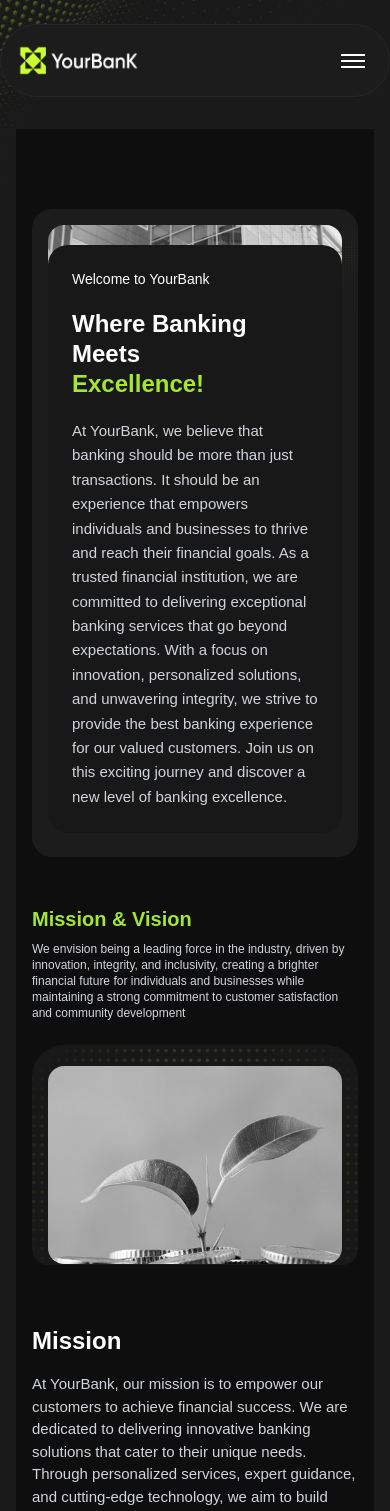
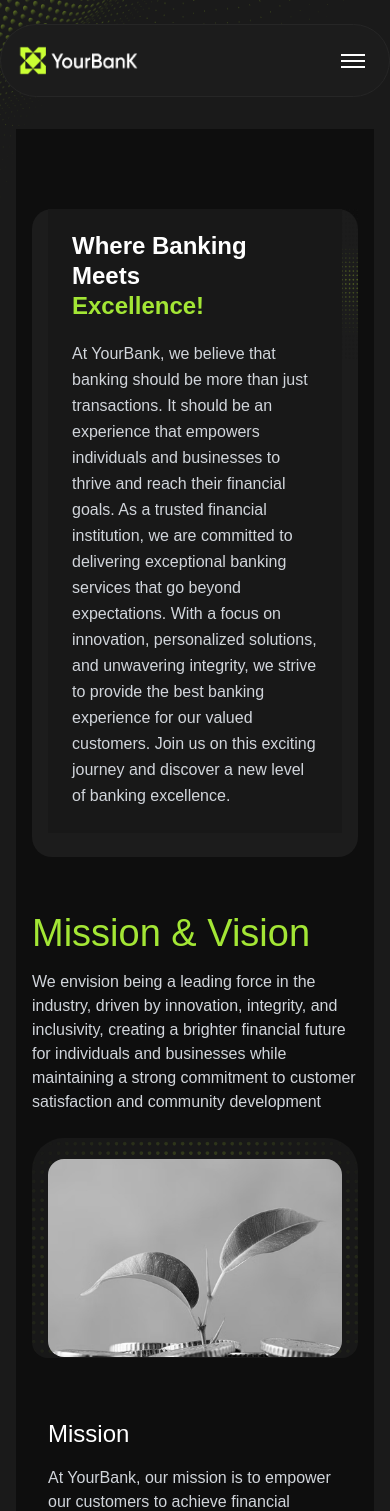
Before and after one commit to lamngoctuu18/BankingWebsite, a React (Vite) app: page /about in a window 390 px wide. Shown: the top 1511 px of the page. Built offline with nearby package versions, Linux system fonts and the light colour scheme.

Commit message:
Update About.jsx

```diff
--- a/src/pages/About.jsx
+++ b/src/pages/About.jsx
@@ -2,32 +2,31 @@ import React from 'react';
 
 const About = () => {
   return (
-    <div className="relative bg-[#0e0e0e] text-white py-20 md:py-[153px] px-4 md:px-20 overflow-hidden space-y-10 md:space-y-[60px]">
+    <div className="relative bg-[#0e0e0e] text-white py-20 md:py-[150px] px-4 md:px-20 overflow-hidden space-y-10 md:space-y-60px]">
       {/* About Container */}
       <div className="w-full max-w-[1279px] min-h-[648px] p-4 md:p-12 relative mb-12 overflow-hidden mx-auto">
         {/* Background */}
         <div className="absolute inset-0 bg-[#1C1C1C] rounded-[20px] z-0"></div>
 
-        {/* Dots overlay */}
-        <div className="absolute top-0 right-0 w-[100px] h-[100px] md:w-[334px] md:h-[317px] z-20">
-          <img
-            src="public/images/dots.png"
-            alt="dots"
-            className="w-full h-full object-cover opacity-30 pointer-events-none rotate-90"
-            draggable={false}
-          />
-        </div>
+        {/* Ảnh hiệu ứng góc phải */}
+  <div className="absolute top-0 right-0 w-[150px] md:w-[334px] h-[150px] md:h-[317px] z-5">
+    <img
+      src="/src/assets/images/Abstract DesignHieuUngCham.png"
+      alt="Abstract Design"
+      className="w-full h-full object-cover"
+    />
+  </div>
 
         {/* Text Section */}
         <div
-          className="absolute left-4 right-4 md:left-12 md:right-auto md:w-[658px] p-6 md:p-[60px] bg-[#181818] flex flex-col gap-5 rounded-[20px] md:rounded-tl-[20px] md:rounded-bl-[20px] md:rounded-br-[60px] z-30
+          className="absolute left-4 right-4 md:left-12 md:right-auto md:w-[658px] md:h-[507px] p-6 md:p-[60px] bg-[#181818] flex flex-col gap-5 rounded-[0px] md:rounded-tl-[20px] md:rounded-bl-[20px] md:rounded-br-[60px] z-30
             bottom-6 md:top-12 md:bottom-auto"
         >
-          <p className="text-sm text-white font-medium">Welcome to YourBank</p>
-          <h1 className="text-2xl md:text-[48px] font-bold leading-tight">
-            Where Banking Meets <br /> <span className="text-lime-400">Excellence!</span>
+          <p className="text-sm text-white text-[18px] font-lexend">Welcome to YourBank</p>
+          <h1 className="text-2xl md:text-[48px] font-bold leading-tight font-lexend">
+            Where Banking Meets <br /> <span className="text-lime-400 font-lexend">Excellence!</span>
           </h1>
-          <p className="text-gray-300 leading-relaxed text-[15px] md:text-base">
+          <p className="text-gray-300 leading-relaxed text-[16px] md:w-[538px] md:h-[216px] md:text-base font-lexend ">
             At YourBank, we believe that banking should be more than just transactions.
             It should be an experience that empowers individuals and businesses to thrive and reach their financial goals.
             As a trusted financial institution, we are committed to delivering exceptional banking services that go beyond expectations.
@@ -49,8 +48,8 @@ const About = () => {
       {/* Mission & Vision */}
       <div className="w-full max-w-[1280px] mx-auto flex flex-col gap-6 md:gap-10">
         <div>
-          <h2 className="text-lime-400 text-xl md:text-2xl font-bold mb-2">Mission & Vision</h2>
-          <p className="text-gray-300 text-xs md:text-sm">
+          <h2 className="text-lime-400 text-[38px] font-lexend mb-2">Mission & Vision</h2>
+          <p className="text-gray-300 md:w-[1030px] md:h-[48px] text-[16px]">
             We envision being a leading force in the industry, driven by innovation, integrity, and inclusivity,
             creating a brighter financial future for individuals and businesses while maintaining a strong commitment to customer satisfaction and community development
           </p>
@@ -77,7 +76,7 @@ const About = () => {
               />
             </div>
             {/* Text Container */}
-            <div className="flex flex-col justify-center relative mt-6 md:mt-0 flex-1 px-0 min-w-0">
+            <div className="flex flex-col justify-center relative mt-6 md:mt-0 flex-1 px-[16px] min-w-0">
               {/* Vertical bar */}
               <span
                 className="hidden md:block absolute left-0"
@@ -90,10 +89,10 @@ const About = () => {
                   marginLeft: '-20px'
                 }}
               />
-              <h3 className="text-white font-bold mb-2 font-lexend text-2xl md:text-[32px] leading-[40px] mb-3">
+              <h3 className="text-white mb-2 font-lexend text-2xl md:text-[32px] leading-[40px] mb-3">
                 Mission
               </h3>
-              <p className="text-gray-300 font-lexend font-light text-[15px] md:text-[18px] leading-[150%] w-full min-h-[120px]">
+              <p className="text-gray-300 md:w-[695px] md:h-[120px] font-lexend font-light text-[16px] md:text-[18px] leading-[150%] w-full min-h-[120px]">
                 At YourBank, our mission is to empower our customers to achieve financial success. We are dedicated to delivering innovative banking solutions that cater to their unique needs. Through personalized services, expert guidance, and cutting-edge technology, we aim to build strong, lasting relationships with our customers. Our mission is to be their trusted partner, helping them navigate their financial journey and realize their dreams.
               </p>
             </div>
@@ -117,7 +116,7 @@ const About = () => {
               />
             </div>
             {/* Text Container */}
-            <div className="flex flex-col justify-center relative mt-6 md:mt-0 flex-1 px-0 min-w-0">
+            <div className="flex flex-col justify-center relative mt-6 md:mt-0 flex-1 px-[16px] min-w-0">
               {/* Vertical bar */}
               <span
                 className="hidden md:block absolute right-0"
@@ -130,10 +129,10 @@ const About = () => {
                   marginRight: '-20px'
                 }}
               />
-              <h3 className="text-white font-bold mb-2 font-lexend text-2xl md:text-[32px] leading-[40px] mb-3">
+              <h3 className="text-white mb-2 font-lexend text-2xl md:text-[32px] leading-[40px] mb-3">
                 Vision
               </h3>
-              <p className="text-gray-300 font-lexend font-light text-[15px] md:text-[18px] leading-[150%] w-full min-h-[120px]">
+              <p className="text-gray-300 md:w-[695px] md:h-[144px] font-lexend font-light text-[16px] md:text-[18px] leading-[150%] w-full min-h-[120px]">
                 Our vision at YourBank is to redefine banking by creating a seamless and personalized experience for our customers.
                 We envision a future where banking is accessible, transparent, and tailored to individual preferences.
                 Through continuous innovation and collaboration, we strive to be at the forefront of the industry,
@@ -148,8 +147,8 @@ const About = () => {
       {/* Press Releases */}
       <div className="w-full max-w-[1280px] mx-auto flex flex-col gap-8 md:gap-[60px]">
         <div>
-          <h2 className="text-lime-400 text-xl md:text-2xl font-bold mb-2">Press Releases</h2>
-          <p className="text-gray-300 text-xs md:text-sm">
+          <h2 className="text-lime-400 text-[38px] font-bold mb-2">Press Releases</h2>
+          <p className="text-gray-300 text-[16px]">
             Stay updated with the latest happenings and exciting developments at YourBank through our press releases.
           </p>
         </div>
@@ -160,12 +159,12 @@ const About = () => {
             {/* Card 1 */}
             <div className="flex flex-col bg-[#181818] rounded-[20px] p-0 w-full max-w-[630px] min-h-[400px] overflow-hidden shadow-md mx-auto md:mx-0">
               <img
-                src="public/images/Press 1.png"
+                src="public/images/press1.png"
                 alt="press1"
                 className="w-full max-w-[582px] h-[180px] md:h-[277px] object-cover rounded-[16px] mx-auto mt-6 mb-4"
               />
               <div className="px-6 pb-6">
-                <h3 className="text-white font-semibold mb-4 max-w-[534px] min-h-[56px] text-lg md:text-[18px] font-lexend leading-[28px]">
+                <h3 className="text-white font-semibold mb-4 max-w-[534px] min-h-[56px] text-lg md:text-[20px] font-lexend leading-[28px]">
                   YourBank Launches New Rewards Program to Enhance Customer Loyalty and Satisfaction
                 </h3>
                 <div className="flex gap-4 mb-4 flex-wrap">
@@ -176,7 +175,7 @@ const About = () => {
                     Date: 06/11/2024
                   </span>
                 </div>
-                <p className="text-gray-300 max-w-[534px] min-h-[80px] font-lexend font-light text-sm md:text-base leading-[22px] text-[#B3B3B3]">
+                <p className="text-gray-300 max-w-[534px] min-h-[80px] font-lexend font-light text-[16px] md:text-base leading-[22px] text-[#B3B3B3]">
                   YourBank is pleased to announce the introduction of our new Rewards Program, aimed at rewarding our loyal customers and enhancing their banking experience.
                   The program offers exclusive benefits, discounts, and personalized offers tailored to individual customer preferences. With this initiative,
                   YourBank reaffirms its commitment to delivering exceptional value and building lasting relationships with our valued customers.
@@ -186,12 +185,12 @@ const About = () => {
             {/* Card 2 */}
             <div className="flex flex-col bg-[#181818] rounded-[20px] p-0 w-full max-w-[630px] min-h-[400px] overflow-hidden shadow-md mx-auto md:mx-0">
               <img
-                src="public/images/Press 2.png"
+                src="public/images/press2.png"
                 alt="press2"
                 className="w-full max-w-[582px] h-[180px] md:h-[277px] object-cover rounded-[16px] mx-auto mt-6 mb-4"
               />
               <div className="px-6 pb-6">
-                <h3 className="text-white font-semibold mb-4 max-w-[534px] min-h-[56px] text-lg md:text-[18px] font-lexend leading-[28px]">
+                <h3 className="text-white font-semibold mb-4 max-w-[534px] min-h-[56px] text-lg md:text-[20px] font-lexend leading-[28px]">
                   YourBank Expands Branch Network with Opening of New Location in Chennai
                 </h3>
                 <div className="flex gap-4 mb-4 flex-wrap">
@@ -202,7 +201,7 @@ const About = () => {
                     Date: 12/11/2024
                   </span>
                 </div>
-                <p className="text-gray-300 max-w-[534px] min-h-[80px] font-lexend font-light text-sm md:text-base leading-[22px] text-[#B3B3B3]">
+                <p className="text-gray-300 max-w-[534px] min-h-[80px] font-lexend font-light text-[16px] md:text-base leading-[22px] text-[#B3B3B3]">
                   YourBank is excited to announce the grand opening of our newest branch in [City].
                   This expansion is testament to our continued commitment to serving our customers and providing them with convenient access to our comprehensive range of banking services.
                   The new branch will feature state-of-the-art facilities, a team of seasoned professionals, and a personalized approach to banking, further strengthening our presence in the local community.
@@ -215,12 +214,12 @@ const About = () => {
             {/* Card 3 */}
             <div className="flex flex-col bg-[#181818] rounded-[20px] p-0 w-full max-w-[630px] min-h-[400px] overflow-hidden shadow-md mx-auto md:mx-0">
               <img
-                src="public/images/Press 3.png"
+                src="public/images/press3.png"
                 alt="press3"
                 className="w-full max-w-[582px] h-[180px] md:h-[277px] object-cover rounded-[16px] mx-auto mt-6 mb-4"
               />
               <div className="px-6 pb-6">
-                <h3 className="text-white font-semibold mb-4 max-w-[534px] min-h-[56px] text-lg md:text-[18px] font-lexend leading-[28px]">
+                <h3 className="text-white font-semibold mb-4 max-w-[534px] min-h-[56px] text-lg md:text-[20px] font-lexend leading-[28px]">
                   YourBank Partners with Local Nonprofit to Support Financial Education Initiatives
                 </h3>
                 <div className="flex gap-4 mb-4 flex-wrap">
@@ -231,10 +230,10 @@ const About = () => {
                     Date: 24/12/2024
                   </span>
                 </div>
-                <p className="text-gray-300 max-w-[534px] min-h-[80px] font-lexend font-light text-sm md:text-base leading-[22px] text-[#B3B3B3]">
+                <p className="text-gray-300 max-w-[534px] min-h-[80px] font-lexend font-light text-[16px] md:text-base leading-[22px] text-[#B3B3B3]">
                   YourBank is excited to unveil our new Sustainable Banking Initiative, demonstrating our commitment to environmental responsibility.
-                  This initiative includes a range of sustainable banking products and services, such as green loans, eco-friendly investment options, and paperless banking solutions.
-                  By incorporating sustainable practices into our operations, we aim to contribute to a greener future while providing innovative banking solutions to our customers.
+                  This initiative includes a range of sustainable banking products and services, such as green loans, eco-friendly investment options,
+                  and paperless banking solutions. By incorporating sustainable practices into our operations, we aim to contribute to a greener future while providing innovative banking solutions to our customers.
                 </p>
               </div>
             </div>
@@ -246,7 +245,7 @@ const About = () => {
                 className="w-full max-w-[582px] h-[180px] md:h-[277px] object-cover rounded-[16px] mx-auto mt-6 mb-4"
               />
               <div className="px-6 pb-6">
-                <h3 className="text-white font-semibold mb-4 max-w-[534px] min-h-[56px] text-lg md:text-[18px] font-lexend leading-[28px]">
+                <h3 className="text-white font-semibold mb-4 max-w-[534px] min-h-[56px] text-lg md:text-[20px] font-lexend leading-[28px]">
                   YourBank Launches Sustainable Banking Initiative to Promote Environmental Responsibility
                 </h3>
                 <div className="flex gap-4 mb-4 flex-wrap">
@@ -257,7 +256,7 @@ const About = () => {
                     Date: 28/12/2024
                   </span>
                 </div>
-                <p className="text-gray-300 max-w-[534px] min-h-[80px] font-lexend font-light text-sm md:text-base leading-[22px] text-[#B3B3B3]">
+                <p className="text-gray-300 max-w-[534px] min-h-[80px] font-lexend font-light text-[16px] md:text-base leading-[22px] text-[#B3B3B3]">
                   YourBank is excited to unveil our new Sustainable Banking Initiative, demonstrating our commitment to environmental responsibility.
                   This initiative includes a range of sustainable banking products and services, such as green loans, eco-friendly investment options,
                   and paperless banking solutions. By incorporating sustainable practices into our operations, we aim to contribute to a greener future while providing innovative banking solutions to our customers.
```
